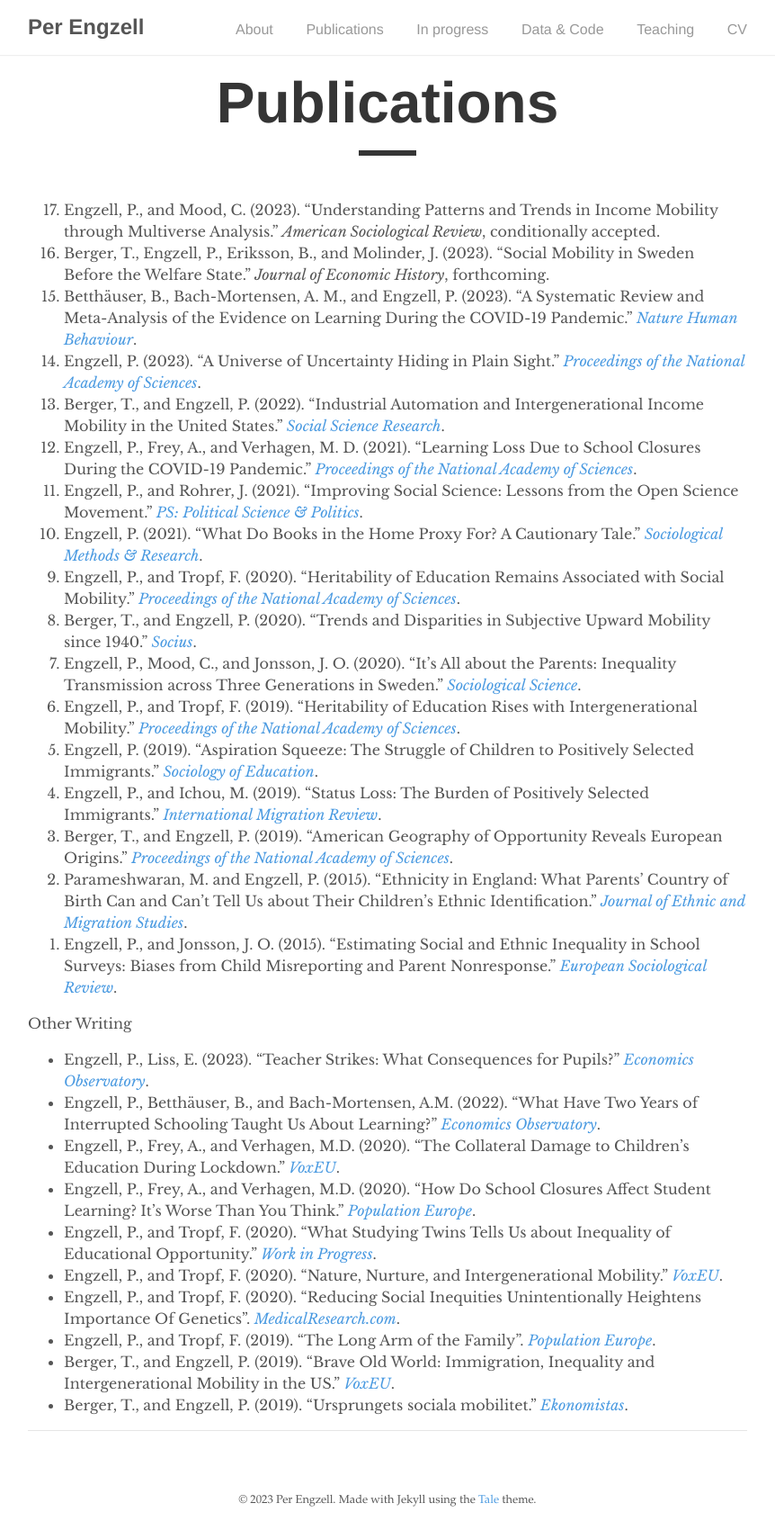
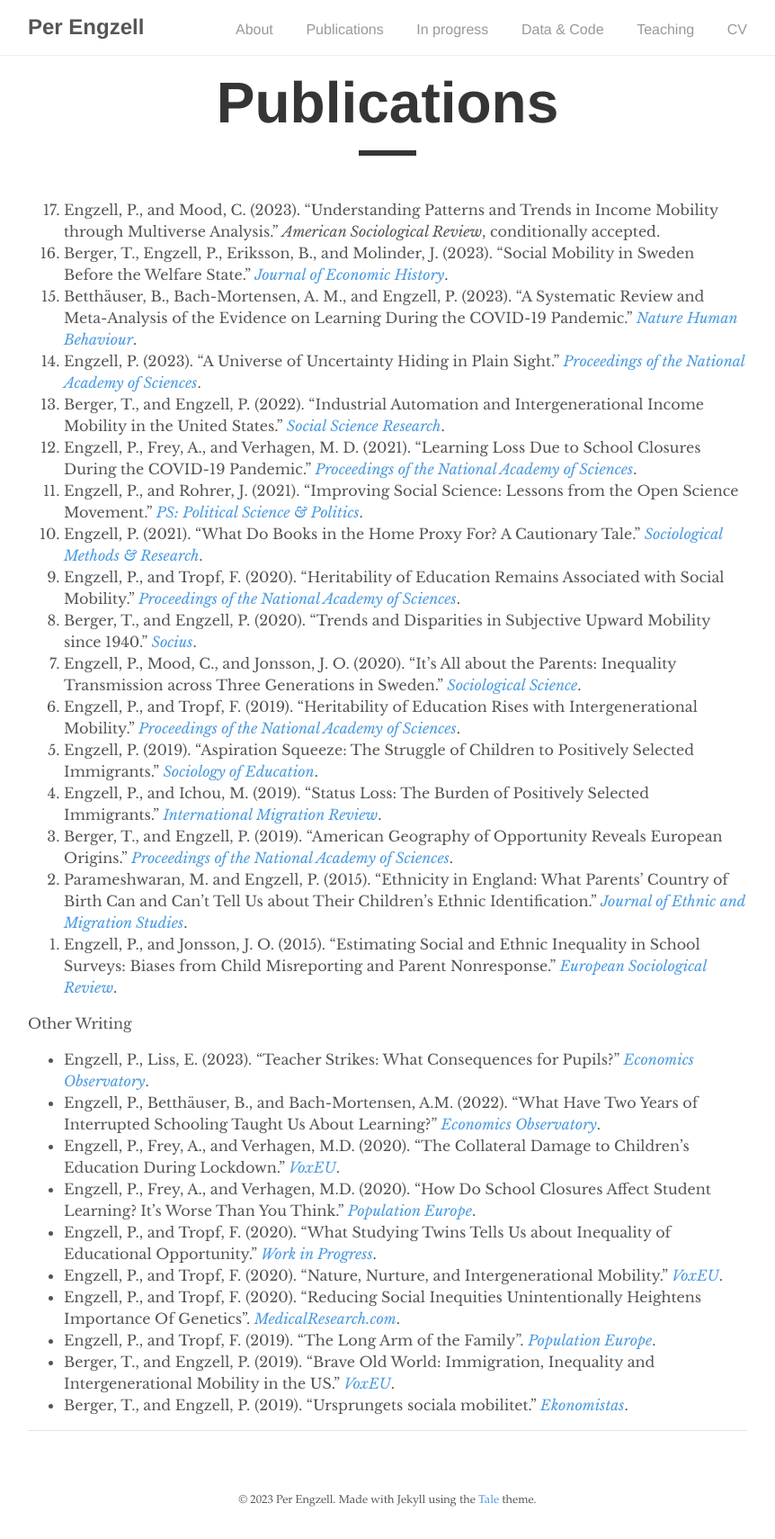
Before and after one commit to pengzell/pengzell.github.io, a Jekyll site: the page built from _pages/publications.md, in a window 1280 px wide. Shown: the whole page at 90% size, without its empty margins (209-1071 px from the left). Built offline with Jekyll 4.4.1, drawn with Linux system fonts in a browser that asks for light colours.

Commit message:
Update publications.md

```diff
--- a/_pages/publications.md
+++ b/_pages/publications.md
@@ -6,7 +6,7 @@ permalink: /publications/
 ---
 
 0. Engzell, P., and Mood, C. (2023). "Understanding Patterns and Trends in Income Mobility through Multiverse Analysis." *American Sociological Review*, conditionally accepted.
-1. Berger, T., Engzell, P., Eriksson, B., and Molinder, J. (2023). "Social Mobility in Sweden Before the Welfare State." *Journal of Economic History*, forthcoming.
+1. Berger, T., Engzell, P., Eriksson, B., and Molinder, J. (2023). "Social Mobility in Sweden Before the Welfare State." [*Journal of Economic History*](https://doi.org/10.1017/S0022050723000098).
 2. Betthäuser, B., Bach-Mortensen, A. M., and Engzell, P. (2023). "A Systematic Review and Meta-Analysis of the Evidence on Learning During the COVID-19 Pandemic." [*Nature Human Behaviour*](https://doi.org/10.1038/s41562-022-01506-4).
 3. Engzell, P. (2023). "A Universe of Uncertainty Hiding in Plain Sight." [*Proceedings of the National Academy of Sciences*](https://doi.org/10.1073/pnas.2218530120).
 4. Berger, T., and Engzell, P. (2022). "Industrial Automation and Intergenerational Income Mobility in the United States." [*Social Science Research*](https://doi.org/10.1016/j.ssresearch.2021.102686).
```
